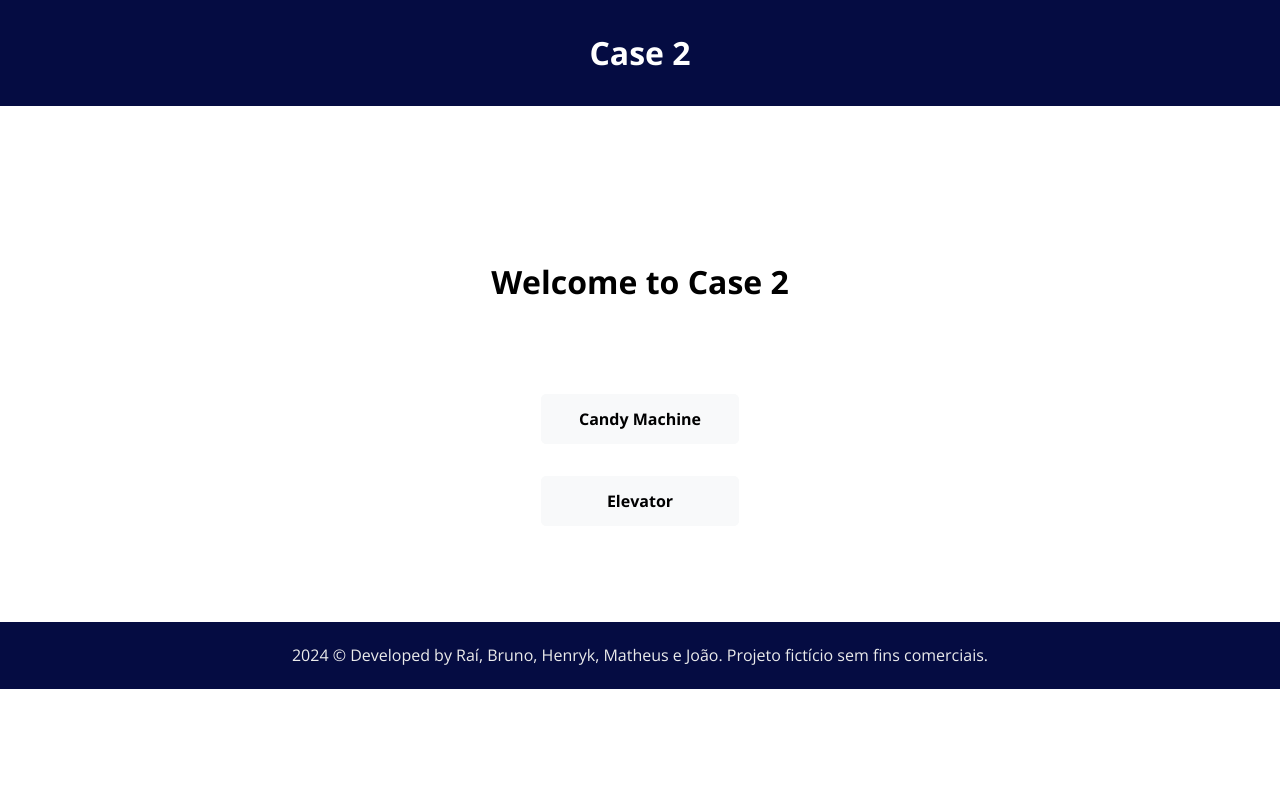
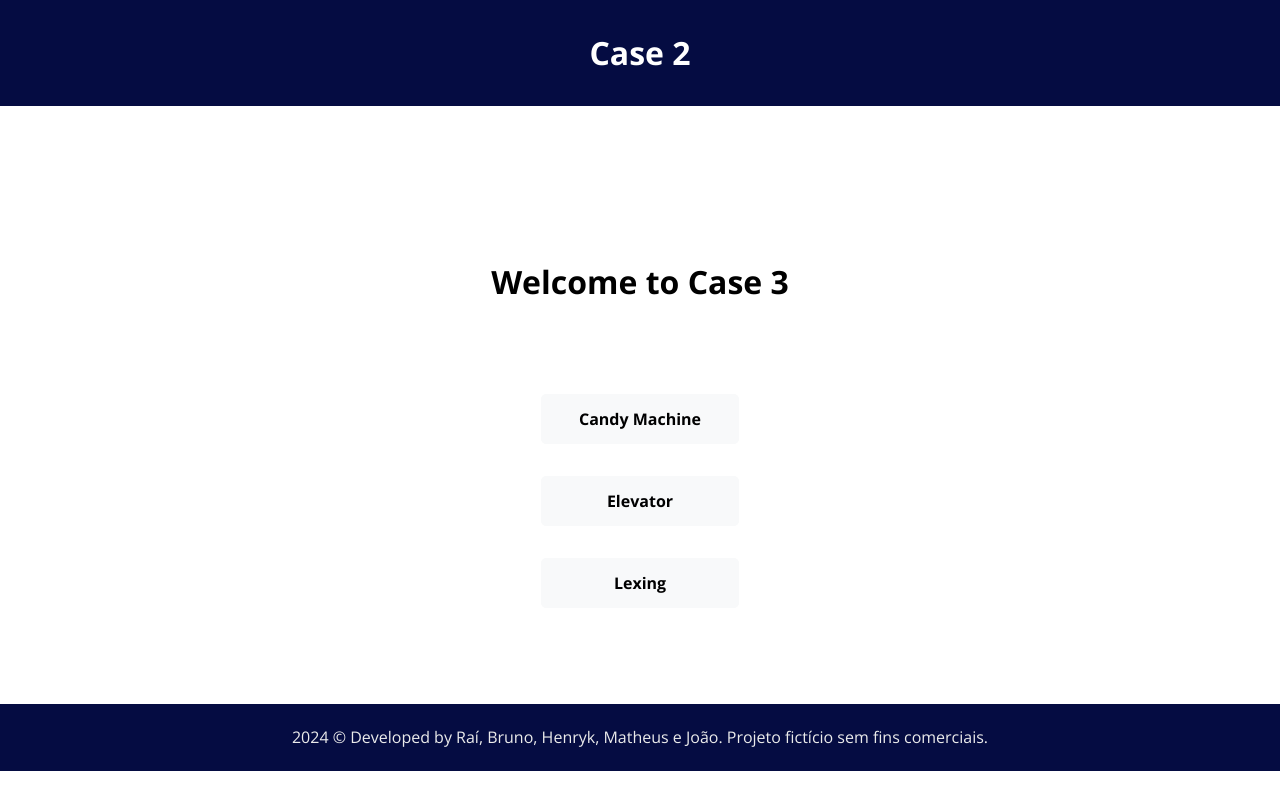
Before and after one commit to Raijoia/lexing, an Angular app: page / in a window 1280 px wide. Built offline with nearby package versions, Linux system fonts and the light colour scheme.

Commit message:
feat: add route for lexing page and rename title

```diff
--- a/src/app/components/home/home.component.html
+++ b/src/app/components/home/home.component.html
@@ -1,5 +1,5 @@
 <main class="container">
-  <h2 class="container__text">Welcome to Case 2</h2>
+  <h2 class="container__text">Welcome to Case 3</h2>
   <div class="container__links">
     <a *ngFor="let link of links" [routerLink]="link.url" class="container__links__link">{{ link.label }}</a>
   </div>
--- a/src/app/components/home/home.component.ts
+++ b/src/app/components/home/home.component.ts
@@ -13,5 +13,6 @@ export class HomeComponent {
   links = [
     { label: 'Candy Machine', url: 'candy-machine' },
     { label: 'Elevator', url: 'elevator' },
+    { label: 'Lexing', url: 'lexing' },
   ]
 }
```
